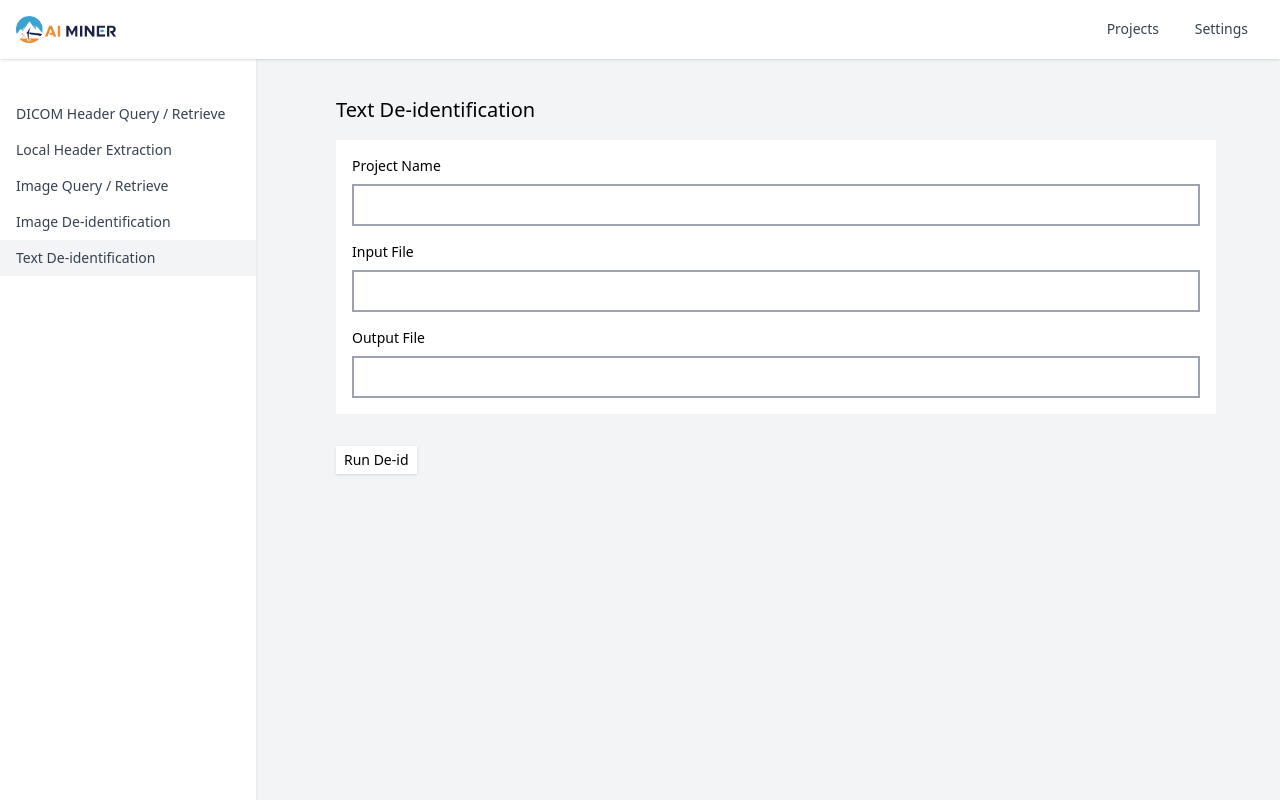
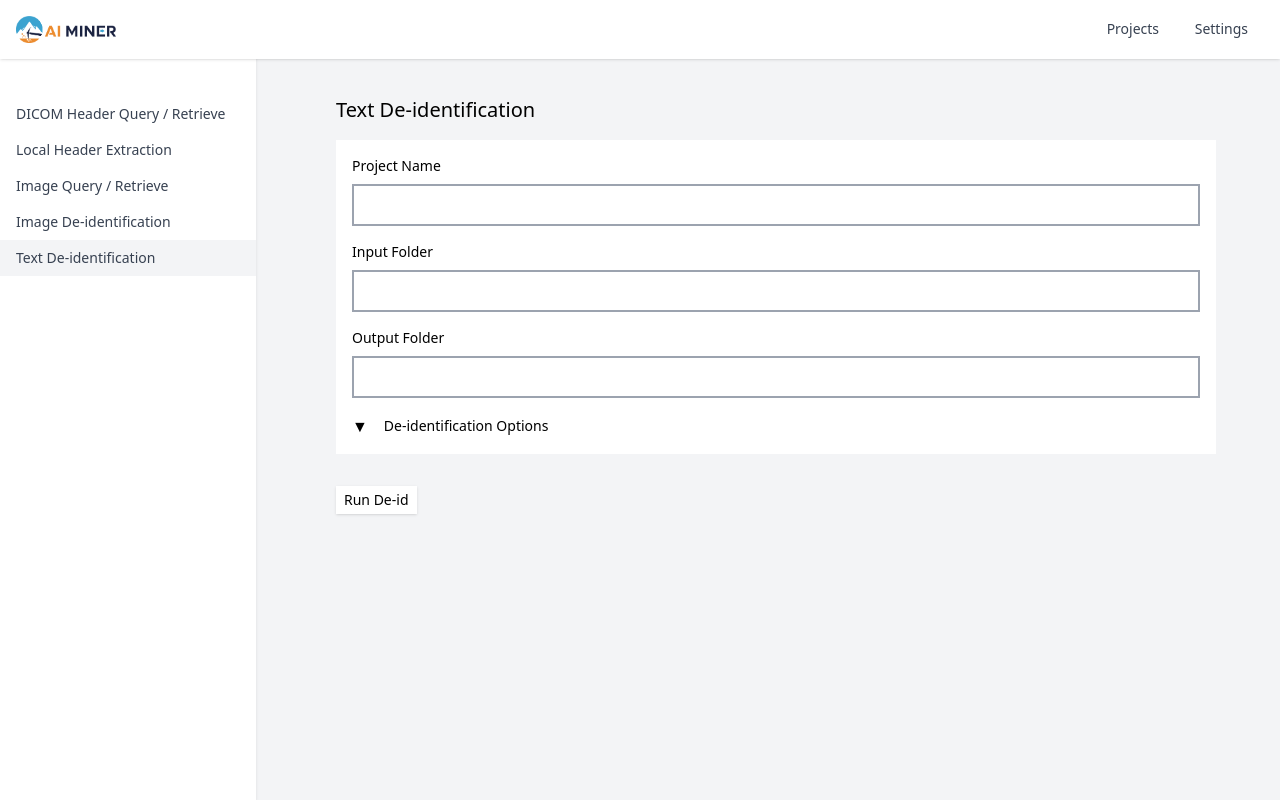
Before and after one commit to stjude/icore-image, a Django app: page /textdeid/ in a window 1280 px wide. Run offline with Django 4.2, Linux system fonts and the light colour scheme; some libraries are stand-ins or nearby versions.

Commit message:
add report deid settings

```diff
--- a/deid/home/urls.py
+++ b/deid/home/urls.py
@@ -18,7 +18,7 @@ urlpatterns = [
     path('settings/local_header_extraction/', views.LocalHeaderExtractionSettingsView.as_view(), name='local_header_extraction_settings'),
     path('settings/image_qr/', views.ImageQRSettingsView.as_view(), name='image_qr_settings'),
     path('settings/image_deid/', views.ImageDeIdentificationSettingsView.as_view(), name='image_deid_settings'),
-    path('settings/report_deid/', views.ReportDeIdentificationSettingsView.as_view(), name='report_deid_settings'),
+    path('settings/report_deid/', views.ReportDeIdentificationSettingsView.as_view(), name='text_deid_settings'),
     path('settings/admin/', views.AdminSettingsView.as_view(), name='admin_settings'),
     path('save_settings/', views.save_settings, name='save_settings'),
     path('load_settings/', views.load_settings, name='load_settings'),
--- a/deid/home/views.py
+++ b/deid/home/views.py
@@ -94,7 +94,7 @@ class ImageDeIdentificationSettingsView(CommonContextMixin, TemplateView):
         return context
 
 class ReportDeIdentificationSettingsView(CommonContextMixin, TemplateView):
-    template_name = 'settings/image_deid.html'
+    template_name = 'settings/text_deid.html'
 
 class AdminSettingsView(CommonContextMixin, TemplateView):
     template_name = 'settings/admin_settings.html'
--- a/deid/templates/text_deid.html
+++ b/deid/templates/text_deid.html
@@ -12,12 +12,40 @@
     <input type="text" class="mt-2 w-full h-full border-2 border-gray-400 p-2" name="study_name" />
 
     <!-- Input File Section -->
-    <div class="text-sm text-black-5 mt-4">Input File</div>
-    <input type="text" class="mt-2 w-full h-full border-2 border-gray-400 p-2" name="input_file" />
+    <div class="text-sm text-black-5 mt-4">Input Folder</div>
+    <input type="text" class="mt-2 w-full h-full border-2 border-gray-400 p-2" name="input_folder" />
 
     <!-- Output File Section -->
-    <div class="text-sm text-black-5 mt-4">Output File</div>
-    <input type="text" class="mt-2 w-full h-full border-2 border-gray-400 p-2" name="output_file" />
+    <div class="text-sm text-black-5 mt-4">Output Folder</div>
+    <input type="text" class="mt-2 w-full h-full border-2 border-gray-400 p-2" name="output_folder" />
+
+    <!-- De-identification Options Section -->
+    <div class="flex items-center mt-4">
+        <button class="text-black" onclick="toggleDeidOptions()" id="deidOptionsButton">▼</button>
+        <div class="text-sm text-black ml-4">De-identification Options</div>
+    </div>
+    <div id="deid_options" class="mt-4 hidden ml-4">
+        <div class="flex space-x-4">
+            <div class="flex-1">
+                <div class="text-sm text-gray-500">To keep</div>
+                <textarea class="w-full border-2 border-gray-400 pt-1 px-2 pb-2 h-32 overflow-y-auto resize-none" name="text_to_keep"></textarea>
+            </div>
+            <div class="flex-1">
+                <div class="text-sm text-gray-500">To remove</div>
+                <textarea class="w-full border-2 border-gray-400 pt-1 px-2 pb-2 h-32 overflow-y-auto resize-none" name="text_to_remove"></textarea>
+            </div>
+        </div>
+
+        <!-- Date Shift Section -->
+        <div class="mt-4">
+            <div class="text-sm text-gray-500">Date Shift (days)</div>
+            <input type="number"
+                   class="mt-2 w-40 border-2 border-gray-400 p-2"
+                   name="date_shift_days"
+                   value="0" />
+            <div class="text-xs text-gray-400 mt-1">Enter number of days to shift dates forward (positive) or backward (negative)</div>
+        </div>
+    </div>
 </div>
 
 <!-- Run Button Section -->
@@ -26,11 +54,43 @@
 </div>
 
 <script>
+    document.addEventListener('DOMContentLoaded', loadSavedSettings);
+
+    async function loadSavedSettings() {
+        try {
+            const response = await fetch('/load_settings/');
+            const settings = await response.json();
+
+            // Apply default settings
+            if (settings.default_output_folder) {
+                document.querySelector('[name="output_folder"]').value = settings.default_output_folder;
+            }
+            if (settings.default_text_to_keep) {
+                document.querySelector('[name="text_to_keep"]').value = settings.default_text_to_keep;
+            }
+            if (settings.default_text_to_remove) {
+                document.querySelector('[name="text_to_remove"]').value = settings.default_text_to_remove;
+            }
+            if (settings.default_date_shift_days) {
+                document.querySelector('[name="date_shift_days"]').value = settings.default_date_shift_days;
+            }
+            if (settings.selected_protocol) {
+                // If you want to show the selected protocol somewhere
+                console.log('Selected protocol:', settings.selected_protocol);
+            }
+        } catch (error) {
+            console.error('Error loading settings:', error);
+        }
+    }
+
     async function runDeid() {
         const data = {
             study_name: document.querySelector('[name="study_name"]').value,
-            input_file: document.querySelector('[name="input_file"]').value,
-            output_file: document.querySelector('[name="output_file"]').value
+            input_folder: document.querySelector('[name="input_folder"]').value,
+            output_folder: document.querySelector('[name="output_folder"]').value,
+            text_to_keep: document.querySelector('[name="text_to_keep"]').value,
+            text_to_remove: document.querySelector('[name="text_to_remove"]').value,
+            date_shift_days: document.querySelector('[name="date_shift_days"]').value
         };
 
         try {
@@ -43,7 +103,7 @@
             });
             const result = await response.json();
             if (result.status === 'success') {
-                window.location.href = `/task_progress?output_file=${encodeURIComponent(data.output_file)}`;
+                window.location.href = `/task_progress?output_folder=${encodeURIComponent(data.output_folder)}`;
             } else {
                 console.error('Error starting de-identification:', result);
             }
@@ -51,5 +111,12 @@
             console.error('Error:', error);
         }
     }
+
+    function toggleDeidOptions() {
+        const deidOptions = document.getElementById('deid_options');
+        const deidOptionsButton = document.getElementById('deidOptionsButton');
+        deidOptions.classList.toggle('hidden');
+        deidOptionsButton.textContent = deidOptions.classList.contains('hidden') ? '▼' : '▲';
+    }
 </script>
 {% endblock %}
```
Also changed, not shown: deid/home/management/commands/worker.py (+15 -4 lines), deid/templates/settings/base_settings.html (+5 -5 lines), deid/templates/settings/text_deid.html (added, +116 -0 lines).
